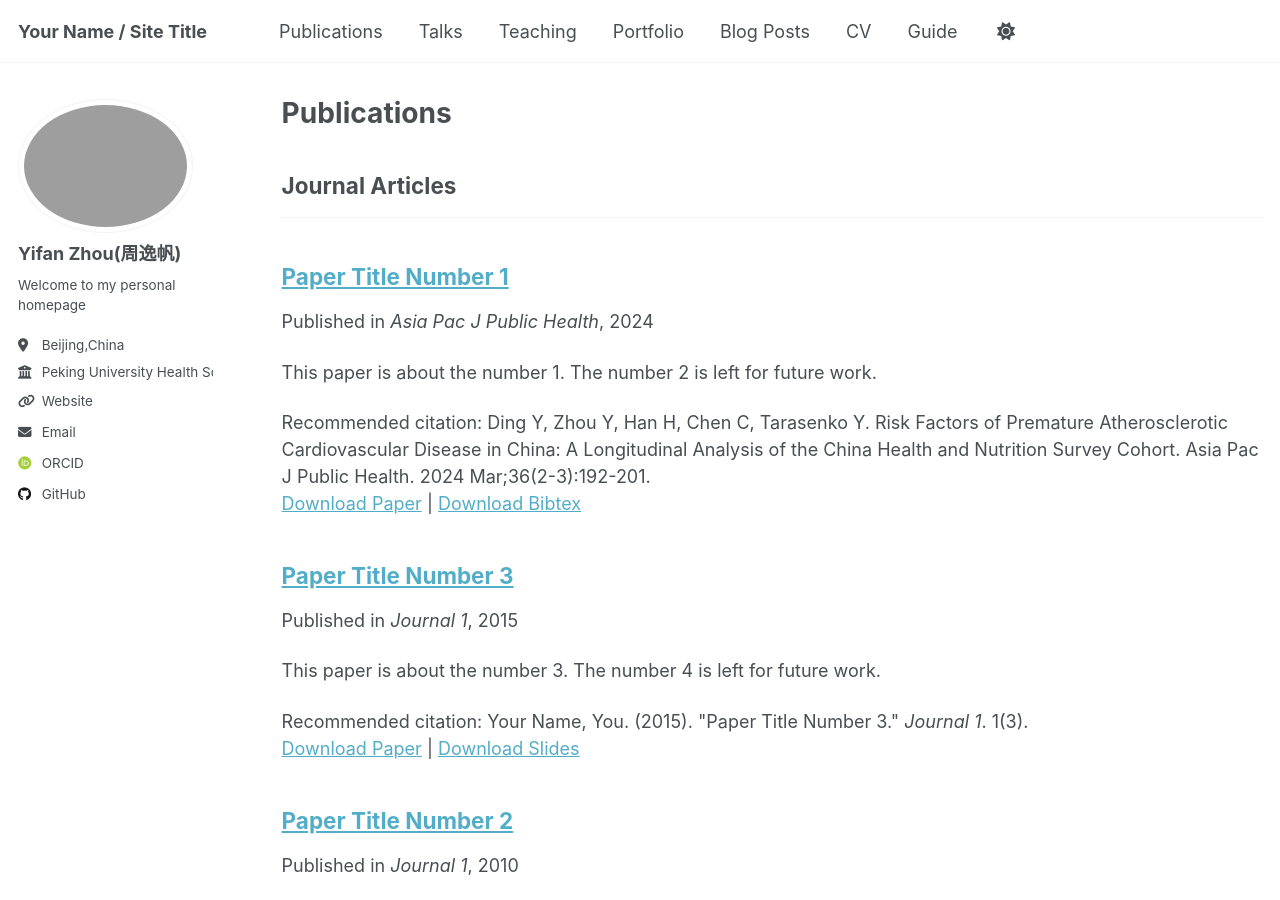
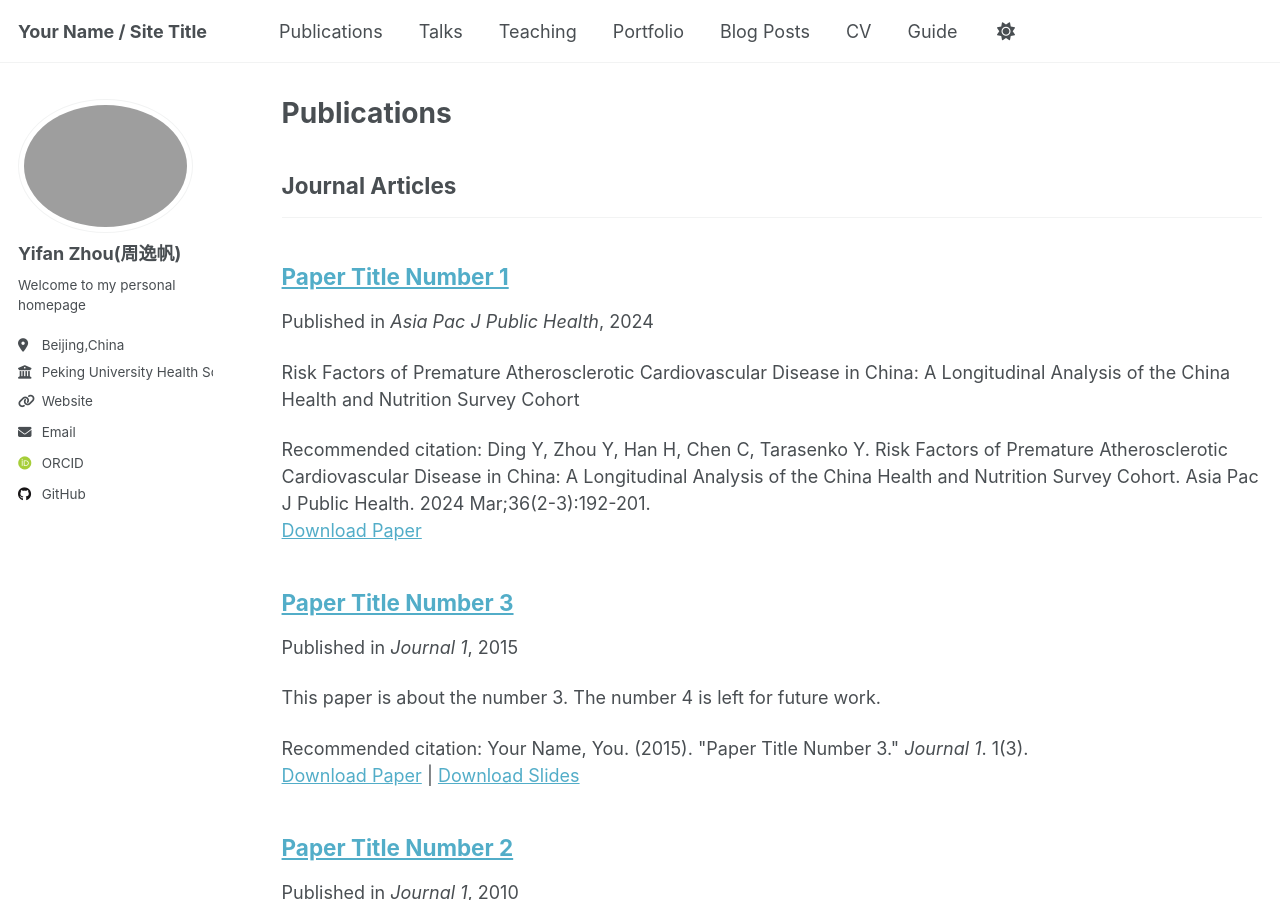
Before and after one commit to zyf20261/zyf20261.github.io, a Jekyll site: the page built from _pages/publications.html, in a window 1280 px wide and 900 px high. Built offline with Jekyll 4.4.1, drawn with Linux system fonts in a browser that asks for light colours; some web fonts are replaced; a script that is not in the unit is left out.

Commit message:
Update 2009-10-01-paper-title-number-1.md

```diff
--- a/_publications/2009-10-01-paper-title-number-1.md
+++ b/_publications/2009-10-01-paper-title-number-1.md
@@ -3,11 +3,10 @@ title: "Paper Title Number 1"
 collection: publications
 category: manuscripts
 permalink: https://pubmed.ncbi.nlm.nih.gov/38247055/
-excerpt: 'This paper is about the number 1. The number 2 is left for future work.'
+excerpt: 'Risk Factors of Premature Atherosclerotic Cardiovascular Disease in China: A Longitudinal Analysis of the China Health and Nutrition Survey Cohort'
 date: 2024-01-21
 venue: 'Asia Pac J Public Health'
 paperurl: 'http://academicpages.github.io/files/paper1.pdf'
-bibtexurl: 'http://academicpages.github.io/files/bibtex1.bib'
 citation: 'Ding Y, Zhou Y, Han H, Chen C, Tarasenko Y. Risk Factors of Premature Atherosclerotic Cardiovascular Disease in China: A Longitudinal Analysis of the China Health and Nutrition Survey Cohort. Asia Pac J Public Health. 2024 Mar;36(2-3):192-201. '
 ---
 The contents above will be part of a list of publications, if the user clicks the link for the publication than the contents of section will be rendered as a full page, allowing you to provide more information about the paper for the reader. When publications are displayed as a single page, the contents of the above "citation" field will automatically be included below this section in a smaller font.
```
